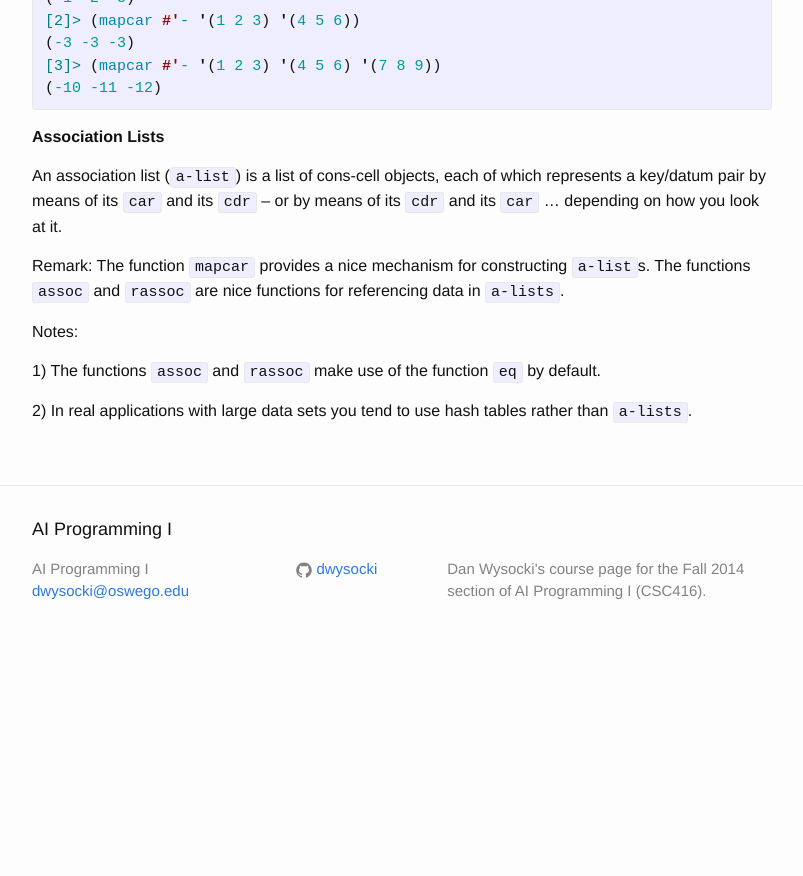
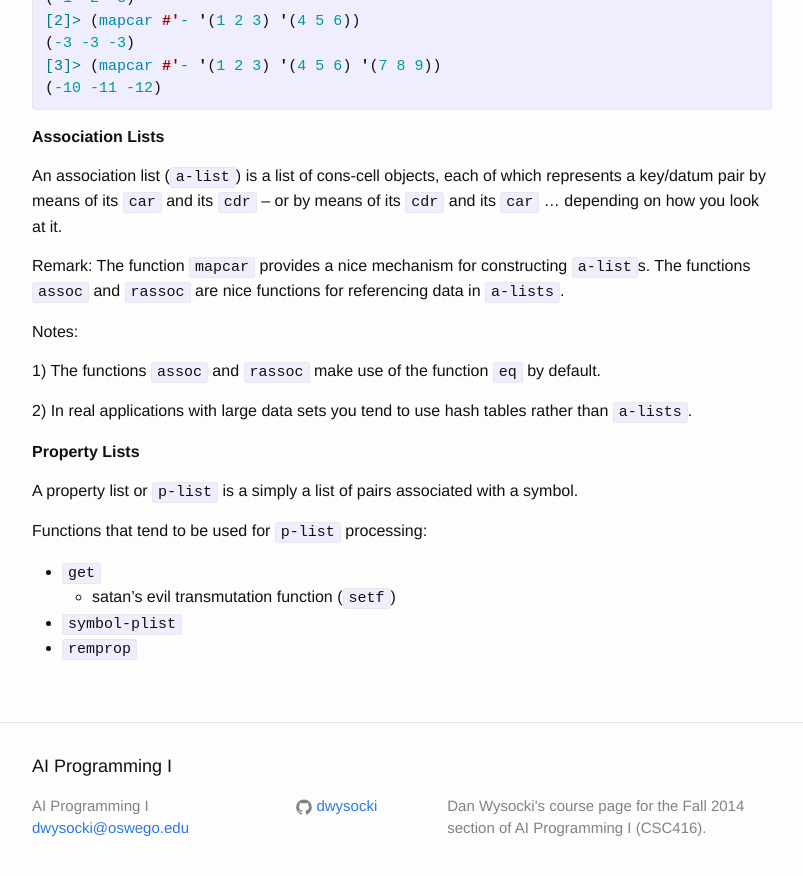
Before and after one commit to dwysocki/ai-programming1, a Jekyll site: the page built from notes.md, in a window 1280 px wide and 900 px high, scrolled down 8681 px. Shown: the top 876 px of the window, without its empty margins (238-1041 px from the left). Built offline with Jekyll 4.4.1, drawn with Linux system fonts in a browser that asks for light colours; before the commit the page ends 9344 px from its top, so only the background shows below that.

Commit message:
Class notes

```diff
--- a/notes.md
+++ b/notes.md
@@ -466,3 +466,15 @@ Notes:
 
 2) In real applications with large data sets you tend to use hash tables
    rather than `a-lists`.
+
+**Property Lists**
+
+A property list or `p-list` is a simply a list of pairs associated with
+a symbol.
+
+Functions that tend to be used for `p-list` processing:
+
+- `get`
+    - satan's evil transmutation function (`setf`)
+- `symbol-plist`
+- `remprop`
```
